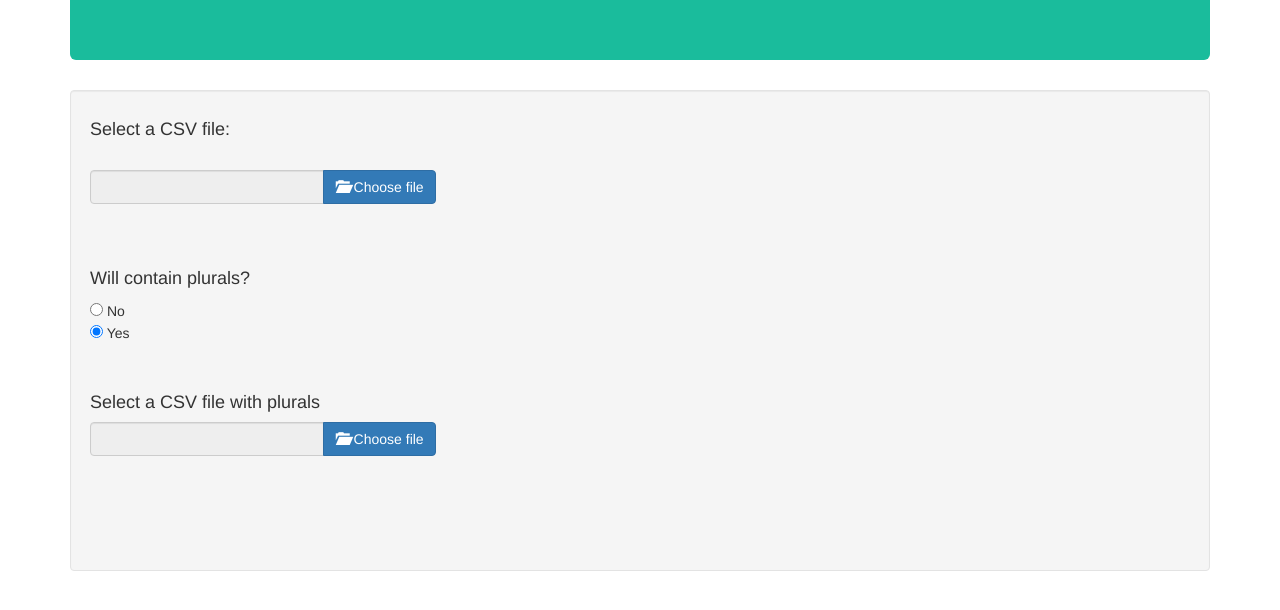
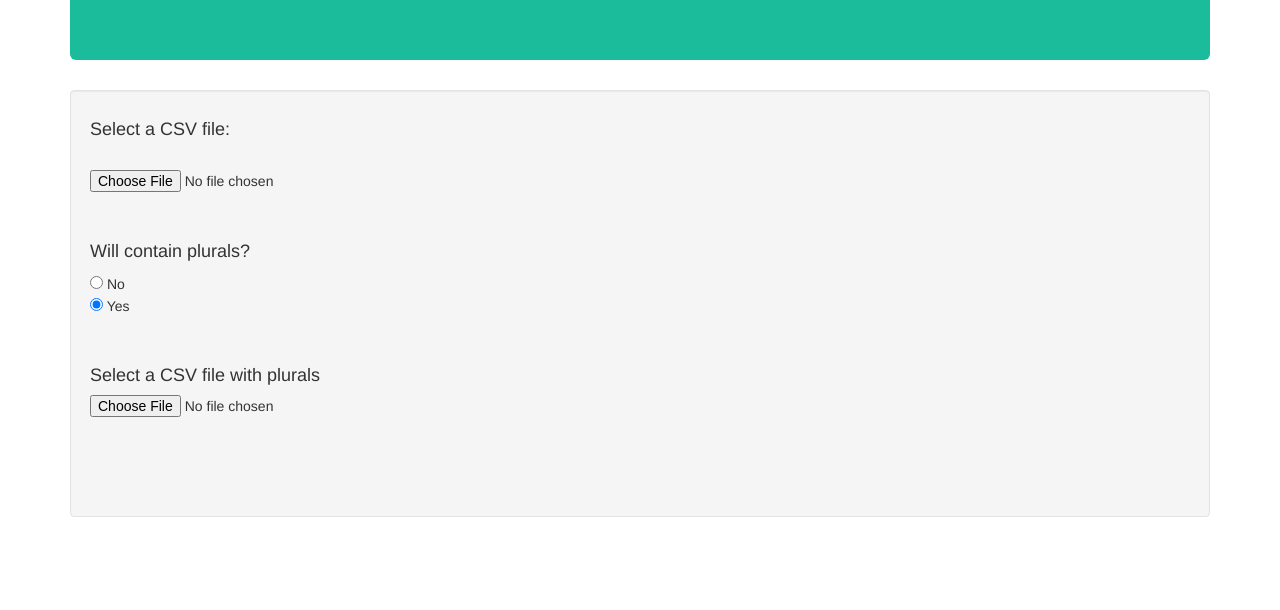
Before and after one commit to rentalia/honyaku, a website: page index.html in a window 1280 px wide. Both pictures are taken after a click on the radio button 96 px from the left and 475 px from the top of the page. Shown: the part 144-754 px from the top of the page. Drawn offline with nearby package versions, Linux system fonts and the light colour scheme.

Commit message:
Reversed input field

```diff
--- a/index.html
+++ b/index.html
@@ -1,4 +1,3 @@
-<!doctype html>
 <!--
 Copyright 2017 Rentalia
 
@@ -14,6 +13,7 @@ WITHOUT WARRANTIES OR CONDITIONS OF ANY KIND, either express or implied.
 See the License for the specific language governing permissions and
 limitations under the License.
 -->
+<!doctype html>
 <html>
 <head>
 <meta charset="utf-8" />
@@ -106,14 +106,7 @@ function clearInputFile(f){
 
   <div class="well"><p><h4>Select a CSV file:</h4></p><br>
   <form lang="en" action="/upload" method='POST' enctype='multipart/form-data'>
-    <div class="form-group">
-				<div class="row">
-					<div class="col-md-4">
-						<input type="file" class="filestyle" data-buttonname="btn-primary" id="files" name="uploadedFiles" onchange="javascript:checkFileUploaded('files')" tabindex="-1" style="position: absolute; clip: rect(0px 0px 0px 0px);">
-					</div>
-				</div>
-		</div>
-
+    <input type="file" id="files" name="uploadedFiles" onchange="javascript:checkFileUploaded('files')">
     <br></br>
     <p><h4>Will contain plurals?</h4></p>
     <input type="radio" name="pls" value="0" id="noPls" onclick="javascript:yesnoCheck();"> No<br>
@@ -121,15 +114,7 @@ function clearInputFile(f){
     <br></br>
     <div id="pluralsDiv" style="display:none">
       <p><h4>Select a CSV file with plurals</h4></p>
-      <div class="form-group">
-          <div class="row">
-            <div class="col-md-4">
-              <input type="file" class="filestyle" data-buttonname="btn-primary" id="plurals" name="uploadPlrs" onchange="javascript:checkFileUploaded('plurals');" tabindex="-1" style="position: absolute; clip: rect(0px 0px 0px 0px);">
-            </div>
-          </div>
-      </div>
-
-
+      <input type="file" id="plurals" name="uploadPlrs" onchange="javascript:checkFileUploaded('plurals');"/>
     </div>
     <br></br>
     <div id="submitForm" style="display:none">
```
Also changed, not shown: express-server.js (+4 -3 lines), 1 other file.
